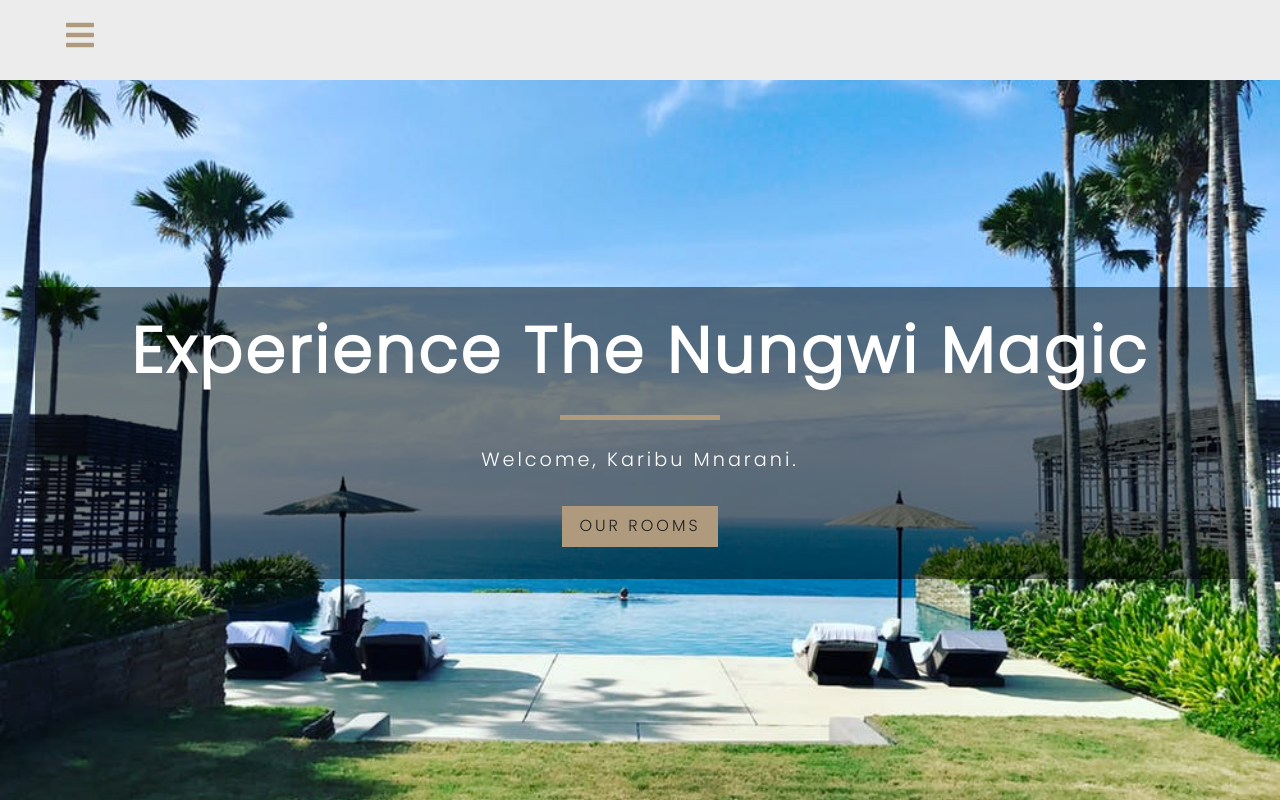
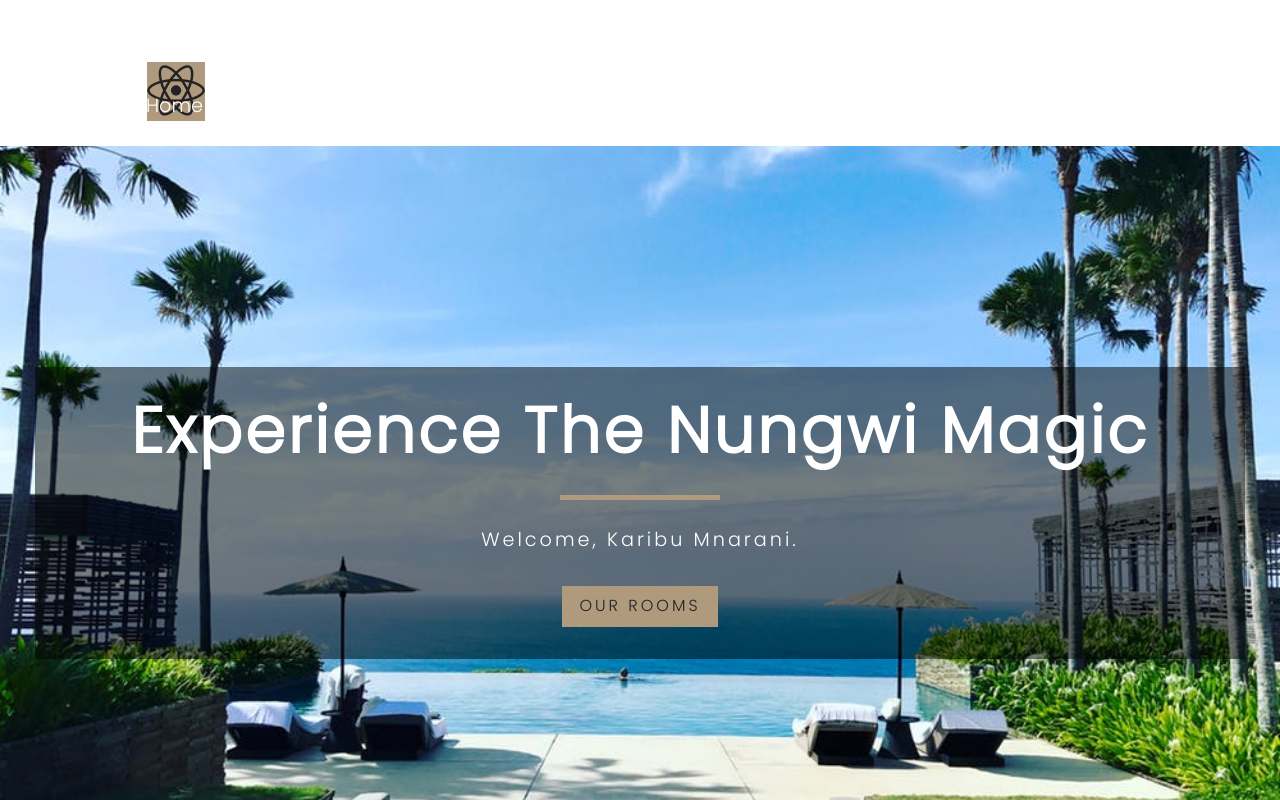
Before and after one commit to mundume/h, a React (Create React App) app: page / in a window 1280 px wide. Shown: the top 800 px of the page. Built offline with nearby package versions, Linux system fonts and the light colour scheme.

Commit message:
push updates

```diff
--- a/src/components/Navbar.css
+++ b/src/components/Navbar.css
@@ -1,76 +1,130 @@
-
-.navbar{
-    background-color: #ececec;
+.NavbarItems {
+    background: #fff;
     height: 80px;
     display: flex;
-    justify-content: start;
+    justify-content: center;
     align-items: center;
+    font-size: 1.2rem;
 }
-.menu-bars{
-    margin-left: 2rem;
-    font-size: 2rem;
-    background: none;
-}
-
-.nav-menu{
-    background-color: #ececec;
-    width: 250px;
-    height: 100vh;
-    display: grid;
-    justify-content: center;
-    position: fixed;
-    top: -1%;
-    left: -100%;
 
 
 
-    transition:none;
-
-}
-.nav-menu.active{
-    left: -100;
-    transition: 350ms;
+.nav-menu {
+    display: grid;
+    grid-template-columns: repeat(6, auto);
+    grid-gap: 10px;
+    list-style: none;
+    text-align: center;
+    width: 70vw;
+    justify-content: end;
+    margin-right: 2rem;
 }
 
-.nav-text{
-    display:flex ;
-    justify-content: space-between;
-    align-items: center;
-    padding:  8px 0px 8px 16px;
-    list-style: none;
-    height: 60px;
-}
-.nav-text a{
+.nav-links {
+    color: white;
     text-decoration: none;
-    color: #af9a7d;
-    font-size: 18px;
-    width: 95%;
-    height: 100%;
-    display: flex;
-    align-items: center;
-    padding: 0 16px;
-    border-radius: 4px;
-
-}
-.nav-text a:hover{
-    background-color: #dac7c7;
+    padding: 0.5rem 1rem;
 }
 
-.nav-menu-items{
-    width: 100%;
-    background-color: #ececec;
-
+.nav-links:hover {
+    background-color: #6d76f7;
+    border-radius: 4px;
+    transition: all 0.2s ease-out;
 }
 
-.navbar-toggle{
-    background-color: #ececec;
-    width: 100%;
-    height: 80px;
-    display: flex;
-    justify-content: start;
-    align-items: center;
+.fa-bars {
+    color: #af9a7d;
+}
+.navbar-logo{
+    background: #af9a7d;
+}
+.nav-links-mobile {
+    display: none;
 }
 
-span{
-    margin-left: 16px;
+.menu-icon {
+    display: none;
 }
+
+@media screen and (max-width: 960px) {
+    .NavbarItems {
+        position: relative;
+    }
+
+    .nav-menu {
+        display: flex;
+        flex-direction: column;
+        width: 100%;
+        height: 500px;
+        position: absolute;
+        top: 80px;
+        left: -100%;
+        opacity: 1;
+        transition: all 0.5s ease;
+    }
+
+    .nav-menu.active {
+        background: #af9a7d;
+        left: 0;
+        opacity: 1;
+        transition: all 0.5s ease;
+        z-index: 1;
+    }
+
+    .nav-links {
+        text-align: center;
+        padding: 1.5rem;
+        width: 100%;
+        display: table;
+    }
+
+    .nav-links:hover {
+        background-color: #7577fa;
+        border-radius: 0;
+    }
+
+    .navbar-logo {
+        position: absolute;
+        top: 0;
+        left: 0;
+        transform: translate(25%, 50%);
+    }
+
+    .menu-icon {
+        display: block;
+        position: absolute;
+        top: 0;
+        right: 0;
+        transform: translate(-100%, 60%);
+        font-size: 1.8rem;
+        cursor: pointer;
+    }
+
+    .fa-times {
+        color: #fff;
+        font-size: 2rem;
+    }
+
+    .nav-links-mobile {
+        display: block;
+        text-align: center;
+        padding: 1.5rem;
+        margin: 2rem auto;
+        border-radius: 4px;
+        width: 80%;
+        background: #4ad9e4;
+        text-decoration: none;
+        color: #fff;
+        font-size: 1.5rem;
+    }
+
+    .nav-links-mobile:hover {
+        background: #fff;
+        color: #6568F4;
+        transition: 250ms;
+    }
+
+    Button {
+        display: none;
+    }
+}
--- a/src/components/Navbar.js
+++ b/src/components/Navbar.js
@@ -1,48 +1,37 @@
-import React, { useEffect, useState } from 'react'
-import { Link } from "react-router-dom";
-import *as FaIcons from "react-icons/fa"
-import *as AiIcons from "react-icons/ai"
-import {SidebarData} from './SidebarData'
+import React, { Component } from 'react';
+import { SidebarData } from "./SidebarData"
+
 import './Navbar.css'
-import {IconContext} from 'react-icons'
 
+class Navbar extends Component {
+    state = { clicked: false }
 
-function Navbar() {
-  const[sidebar, setSidebar] = useState(false);
+    handleClick = () => {
+        this.setState({ clicked: !this.state.clicked })
+    }
 
-  const showSidebar =() => setSidebar(!sidebar);
-
+    render() {
+        return(
+            <nav className="NavbarItems">
+                <h1 className="navbar-logo"><i className="fab fa-react"></i></h1>
+                <div className="menu-icon" onClick={this.handleClick}>
+                    <i className={this.state.clicked ? 'fas fa-times' : 'fas fa-bars'}></i>
+                </div>
+                <ul className={this.state.clicked ? 'nav-menu active' : 'nav-menu'}>
+                    {SidebarData.map((item, index) => {
                         return (
-   <>
-   <IconContext.Provider value={{color:'#af9a7d'}}>
-   <div className='navbar'>
-   <Link to="#" className='menu-bars'>
-     <FaIcons.FaBars onClick={showSidebar} />
-   </Link>
-   </div>
-
-   <nav className={sidebar ? 'nav-menu active' : 'nav-menu'}onClick={setSidebar}>
-     <ul className='nav-menu items'>
-       <li className='navbar-toggle'>
-        <Link to="#" className='menu-bars'>
-           <AiIcons.AiOutlineClose/>
-         </Link>
-
-       </li>
-         {SidebarData.map((item, index)=>{
-           return(
-             <li key={index} className={item.cName}>
-               <Link to ={item.path}>{item.icon}
-               <span>{item.title}</span> </Link>
+                            <li key={index}>
+                                <a className={item.cName} href={item.url}>
+                                {item.title}
+                                </a>
                             </li>
                         )
                     })}
                 </ul>
 
             </nav>
-   </IconContext.Provider>
-   </>
         )
+    }
 }
 
 export default Navbar
--- a/src/components/SidebarData.js
+++ b/src/components/SidebarData.js
@@ -1,47 +1,40 @@
-import React from 'react'
-import *as FaIcons from "react-icons/fa"
-import *as AiIcons from "react-icons/ai"
-import *as IoIcons from "react-icons/io"
-import *as MdIcons from "react-icons/md"
-import *as FcIcons from "react-icons/fc"
+
 
 export const SidebarData = [
     {
       title:'Home',
       path: '/',
-      icon: <AiIcons.AiFillHome/>,
-      cName:'nav-text'
+
+      cName:'nav-links'
     },
 
     {
         title:'Rooms',
         path: '/rooms',
-        icon: <MdIcons.MdOutlineRoomService/>,
-        cName:'nav-text'
+
+        cName:'nav-links'
       },
       {
         title:'Facilities',
         path: '/facilities',
-        icon: <FaIcons.FaClipboardCheck/>,
-        cName:'nav-text'
+
+        cName:'nav-links'
       },
 
       {
         title:'Activities',
         path: '/activities',
-        icon: <MdIcons.MdLocalActivity/>,
-        cName:'nav-text'
+
+        cName:'nav-links'
       },
       {
         title:'About',
         path: '/about',
-        icon: <FaIcons.FaCloudsmith/>,
-        cName:'nav-text'
+        cName:'nav-links'
       },
       {
         title:'Gallery',
         path: '/gallery',
-        icon: <MdIcons.MdAddToPhotos/>,
-        cName:'nav-text'
+        cName:'nav-links'
       },
 ]
```
Lines whose indentation alone changed are shown as unchanged.
